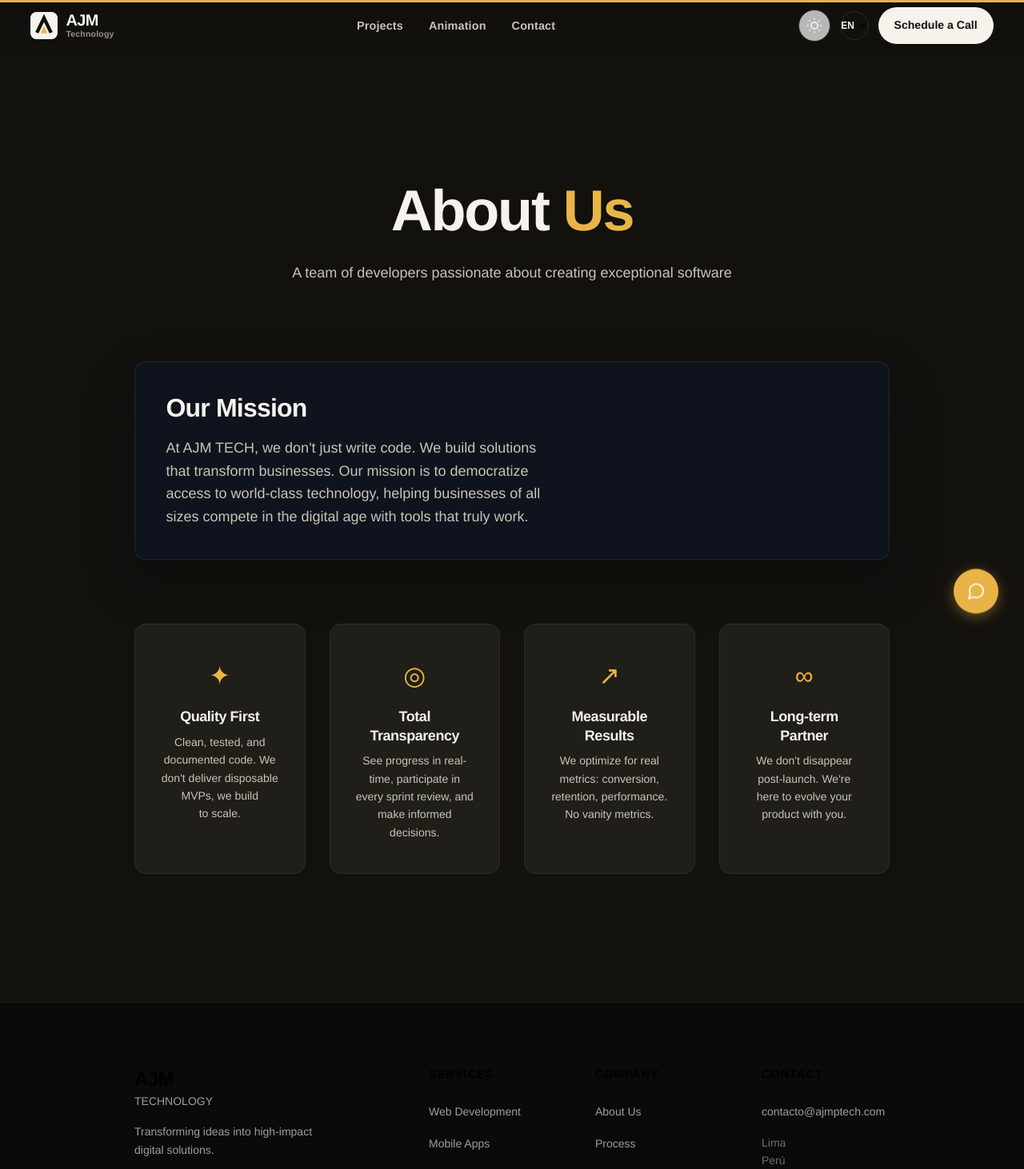
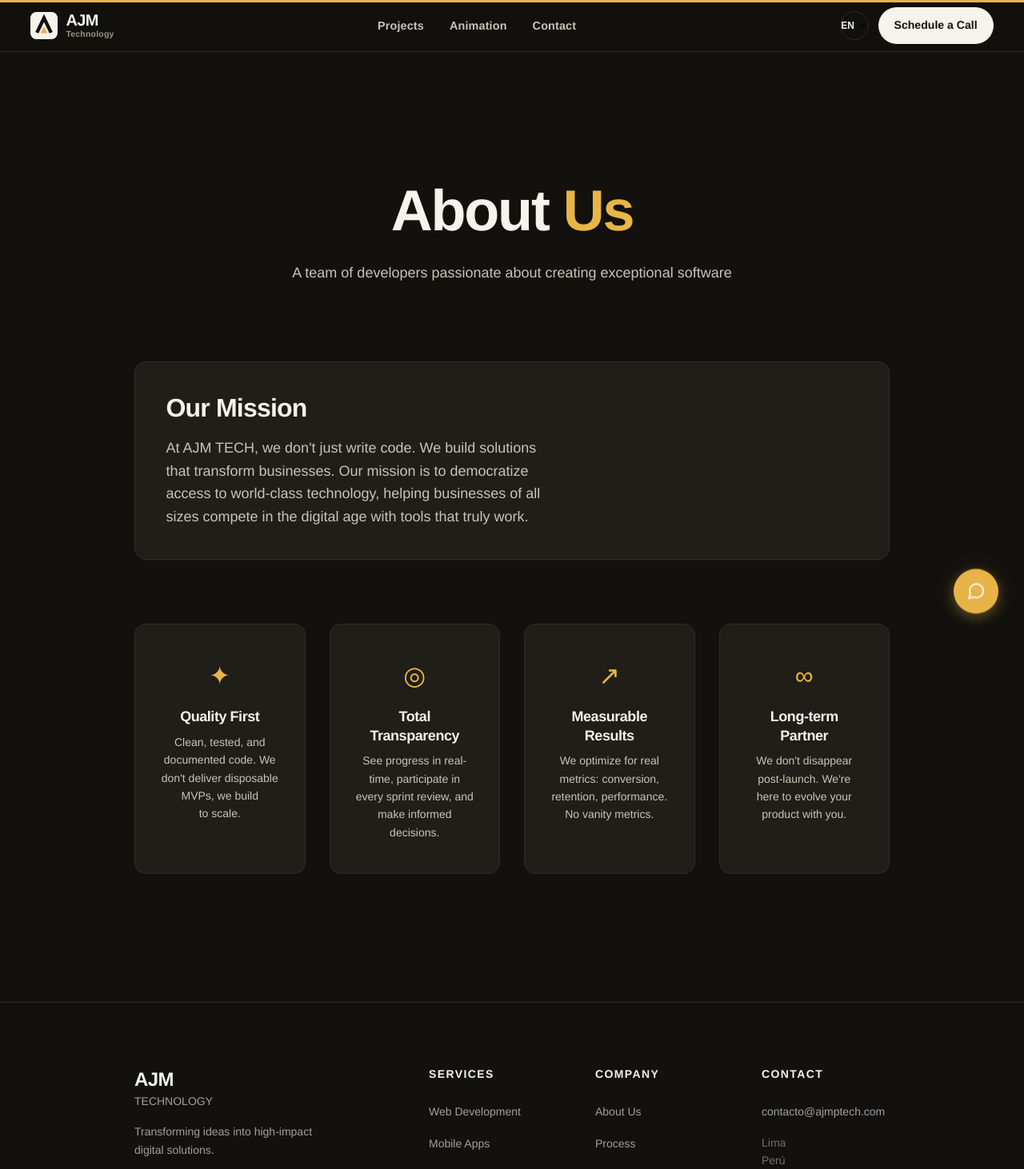
Before and after one commit to Jorgearellano1/arellano-tech-labs, a React (Vite) app: page /nosotros in a window 1280 px wide. Shown: the top 1462 px of the page at 80% size. Built offline with nearby package versions, Linux system fonts and the light colour scheme.

Commit message:
style: una sola paleta en todo el sitio (tinta, amarillo, blanco cálido, gris) y sin modo claro/oscuro

```diff
--- a/index.html
+++ b/index.html
@@ -1,8 +1,7 @@
 <!doctype html>
-<html lang="es">
+<html lang="es" data-theme="dark">
   <head>
     <meta charset="UTF-8" />
-    <script>try{if(localStorage.getItem("theme-v2")!=="light")document.documentElement.setAttribute("data-theme","dark")}catch(e){document.documentElement.setAttribute("data-theme","dark")}</script>
     <link rel="icon" type="image/svg+xml" href="/favicon.svg" />
     <link rel="alternate icon" type="image/png" href="/favicon.png" />
     <link rel="apple-touch-icon" href="/apple-touch-icon.png" />
--- a/src/components/layout/Header.jsx
+++ b/src/components/layout/Header.jsx
@@ -2,12 +2,10 @@ import { useState, useEffect } from 'react';
 import { Link, useLocation } from 'react-router-dom';
 import { useTranslation } from 'react-i18next';
 import LanguageSwitcher from '../common/LanguageSwitcher';
-import useTheme from '../../hooks/useTheme';
 import Logo from '../common/Logo';
 import './Header.css';
 
 const Header = () => {
-    const { theme, toggleTheme } = useTheme();
     const [isScrolled, setIsScrolled] = useState(false);
     const [isMobileMenuOpen, setIsMobileMenuOpen] = useState(false);
     const { t } = useTranslation();
@@ -68,30 +66,6 @@ const Header = () => {
 
                 {/* Actions */}
                 <div className="nav-actions">
-                    <button
-                        onClick={toggleTheme}
-                        className="theme-toggle"
-                        aria-label="Toggle Dark Mode"
-                        title={theme === 'dark' ? "Switch to Light Mode" : "Switch to Dark Mode"}
-                    >
-                        {theme === 'dark' ? (
-                            <svg width="20" height="20" viewBox="0 0 24 24" fill="none" stroke="currentColor" strokeWidth="2">
-                                <circle cx="12" cy="12" r="5" />
-                                <line x1="12" y1="1" x2="12" y2="3" />
-                                <line x1="12" y1="21" x2="12" y2="23" />
-                                <line x1="4.22" y1="4.22" x2="5.64" y2="5.64" />
-                                <line x1="18.36" y1="18.36" x2="19.78" y2="19.78" />
-                                <line x1="1" y1="12" x2="3" y2="12" />
-                                <line x1="21" y1="12" x2="23" y2="12" />
-                                <line x1="4.22" y1="19.78" x2="5.64" y2="18.36" />
-                                <line x1="18.36" y1="5.64" x2="19.78" y2="4.22" />
-                            </svg>
-                        ) : (
-                            <svg width="20" height="20" viewBox="0 0 24 24" fill="none" stroke="currentColor" strokeWidth="2">
-                                <path d="M21 12.79A9 9 0 1 1 11.21 3 7 7 0 0 0 21 12.79z" />
-                            </svg>
-                        )}
-                    </button>
                     <LanguageSwitcher />
                     <Link to="/contacto" className="nav-cta-btn">
                         {t('hero.cta')}
--- a/src/hooks/useSyncedTheme.js
+++ b/src/hooks/useSyncedTheme.js
@@ -1,33 +1,4 @@
-import { useState, useEffect } from 'react';
-
-function readTheme() {
-  if (typeof document === 'undefined') return 'dark';
-  return document.documentElement.getAttribute('data-theme') === 'dark' ? 'dark' : 'light';
-}
-
-function readInitialTheme() {
-  if (typeof window === 'undefined') return 'dark';
-  return localStorage.getItem('theme-v2') === 'light' ? 'light' : 'dark';
-}
-
-/**
- * Stays aligned with Header theme toggles via data-theme on <html>.
- */
-const useSyncedTheme = () => {
-  const [theme, setTheme] = useState(() => readInitialTheme());
-
-  useEffect(() => {
-    const obs = new MutationObserver(() => {
-      setTheme(readTheme());
-    });
-    obs.observe(document.documentElement, {
-      attributes: true,
-      attributeFilter: ['data-theme'],
-    });
-    return () => obs.disconnect();
-  }, []);
-
-  return theme;
-};
+/** Una sola paleta: el tema es siempre el mismo. Se conserva el hook porque el Laboratorio lo consulta. */
+const useSyncedTheme = () => 'dark';
 
 export default useSyncedTheme;
--- a/src/hooks/useTheme.js
+++ b/src/hooks/useTheme.js
@@ -1,27 +1,4 @@
-import { useState, useEffect } from 'react';
-
-const useTheme = () => {
-  const [theme, setTheme] = useState(() => {
-    // Oscuro por defecto (rediseño 2026); claro solo si el visitante lo eligió
-    const savedTheme = localStorage.getItem('theme-v2');
-    return savedTheme === 'light' ? 'light' : 'dark';
-  });
-
-  useEffect(() => {
-    const root = document.documentElement;
-    if (theme === 'dark') {
-      root.setAttribute('data-theme', 'dark');
-    } else {
-      root.removeAttribute('data-theme');
-    }
-    localStorage.setItem('theme-v2', theme);
-  }, [theme]);
-
-  const toggleTheme = () => {
-    setTheme(prevTheme => prevTheme === 'light' ? 'dark' : 'light');
-  };
-
-  return { theme, toggleTheme };
-};
+/** El sitio usa una sola paleta (rediseño 2026): ya no hay modo claro/oscuro. Se conserva la firma por compatibilidad. */
+const useTheme = () => ({ theme: 'dark', toggleTheme: () => {} });
 
 export default useTheme;
--- a/src/styles/redesign.css
+++ b/src/styles/redesign.css
@@ -46,7 +46,7 @@
   --color-cta-black: #F5F3EC;
   --color-cta-black-hover: #FFFFFF;
   --color-header-bg: #12110E;
-  --color-footer-bg: #0B0A08;
+  --color-footer-bg: #12110E;
   --surface-page: #12110E;
   --surface-section: #12110E;
   --surface-section-alt: #1B1A16;
@@ -250,9 +250,9 @@ p { text-wrap: pretty; }
 /* Rokko */
 .rd-anim .rd-prod { padding-top: clamp(28px, 4vw, 48px); padding-bottom: clamp(48px, 7vw, 88px); }
 .rd-rokko { background: #1B1030; }
-.rd-stage--rokko { background: #2A1A40; }
+.rd-stage--rokko { background: #24211A; }
 .rd-stage--rokko::after { background: linear-gradient(rgba(27, 16, 48, 0) 70%, #1B1030 100%); }
-.rd-rokko-sun { position: absolute; left: 50%; top: 12%; width: min(52vw, 620px); aspect-ratio: 1; margin-left: calc(min(52vw, 620px) / -2); border-radius: 50%; background: #FFE14D; }
+.rd-rokko-sun { position: absolute; left: 50%; top: 12%; width: min(52vw, 620px); aspect-ratio: 1; margin-left: calc(min(52vw, 620px) / -2); border-radius: 50%; background: var(--color-cta-yellow); }
 .rd-ch--markup { left: 3%; width: 22%; bottom: -4%; }
 .rd-ch--mina { right: 6%; width: 23%; bottom: -3%; }
 .rd-ch--roko { left: 38%; width: 22%; bottom: 0; z-index: 2; }
@@ -388,7 +388,7 @@ p { text-wrap: pretty; }
 .rd-serie-head > div { flex: 1 1 320px; min-width: 0; }
 .rd-serie-head h2 { font-size: clamp(1.9rem, 4.2vw, 3.6rem); font-weight: 900; text-transform: uppercase; line-height: 1; letter-spacing: -0.03em; }
 .rd-serie-head p { margin-top: 10px; max-width: 52ch; }
-.rd-serie-mark { max-height: 88px; width: auto; background: #0B2412; padding: 12px 16px; border-radius: 16px; }
+.rd-serie-mark { max-height: 88px; width: auto; background: #24211A; padding: 12px 16px; border-radius: 16px; }
 .rd-serie-media { display: grid; grid-template-columns: minmax(0, 1fr) auto auto; gap: 14px; height: clamp(280px, 36vw, 500px); }
 .rd-serie-media .rd-stage { height: 100%; border-radius: 24px; }
 .rd-clip { display: block; height: 100%; aspect-ratio: 9 / 16; object-fit: cover; border-radius: 24px; background: var(--surface-card); }
@@ -401,13 +401,12 @@ p { text-wrap: pretty; }
 .rd-ch--ushico { left: 53%; width: 15%; bottom: 5%; z-index: 2; }
 .rd-ch--mayo { left: 67%; right: auto; width: 19%; top: auto; bottom: 9%; }
 .rd-ch--bufi { right: -1%; width: 17%; bottom: -5%; }
-.rd-stage--rokko { background: #2A1A40; }
+.rd-stage--rokko { background: #24211A; }
 .rd-stage--rokko::after { background: none; }
 .rd-cards { list-style: none; display: grid; grid-template-columns: repeat(auto-fit, minmax(150px, 1fr)); gap: 14px; margin-top: 14px; }
 .rd-cards li { display: flex; flex-direction: column; gap: 4px; padding: 14px; border-radius: 22px; background: var(--surface-card); border: 1px solid var(--color-border-light); }
 .rd-card-fig { display: grid; place-items: center; aspect-ratio: 1; margin-bottom: 10px; border-radius: 14px; overflow: hidden; }
-.rd-cards--legado .rd-card-fig { background: #1F5A2B; }
-.rd-cards--rokko .rd-card-fig { background: #3A2560; }
+.rd-card-fig { background: #24211A; }
 .rd-card-fig img { max-width: 84%; max-height: 84%; object-fit: contain; transition: transform 0.45s cubic-bezier(0.34, 1.56, 0.64, 1); }
 .rd-cards li:hover .rd-card-fig img { transform: scale(1.12) rotate(-4deg); }
 .rd-cards strong { font-size: 1.125rem; font-weight: 800; color: var(--color-text-primary); }
@@ -475,11 +474,11 @@ p { text-wrap: pretty; }
 :root:not([data-theme='dark']) .rd-cover-bar em { color: inherit; box-shadow: inset 0 -0.3em 0 var(--color-cta-yellow); }
 
 /* ---------- Escenas ---------- */
-.rd-film { position: relative; background: #0B0A08; }
+.rd-film { position: relative; background: #12110E; }
 .rd-film-title { padding: clamp(56px, 8vw, 120px) clamp(20px, 4vw, 48px) clamp(28px, 4vw, 56px); text-align: center; color: #F5F3EC; font-size: clamp(2.2rem, 6.4vw, 6rem); font-weight: 900; line-height: 0.96; letter-spacing: -0.04em; text-transform: uppercase; }
-.rd-scene { position: sticky; top: 0; height: 100svh; min-height: 560px; overflow: hidden; background: #0B0A08; border-radius: 28px 28px 0 0; box-shadow: 0 -30px 60px rgba(0, 0, 0, 0.55); }
-.rd-scene-bg { position: absolute; inset: -8%; background-size: cover; background-position: center; filter: blur(34px) saturate(1.3); opacity: 0.5; }
-.rd-scene::before { content: ''; position: absolute; inset: 0; z-index: 1; background: linear-gradient(180deg, color-mix(in srgb, var(--case) 78%, #000) 0%, color-mix(in srgb, var(--case) 30%, transparent) 46%, rgba(11, 10, 8, 0.2) 100%); }
+.rd-scene { position: sticky; top: 0; height: 100svh; min-height: 560px; overflow: hidden; background: #12110E; border-radius: 28px 28px 0 0; box-shadow: 0 -30px 60px rgba(0, 0, 0, 0.55); }
+.rd-scene-bg { position: absolute; inset: -8%; background-size: cover; background-position: center; filter: blur(34px) grayscale(1); opacity: 0.28; }
+.rd-scene::before { content: ''; position: absolute; inset: 0; z-index: 1; background: linear-gradient(180deg, #12110E 0%, rgba(18, 17, 14, 0.72) 46%, rgba(18, 17, 14, 0.35) 100%); }
 .rd-scene-in { position: relative; z-index: 2; display: flex; flex-direction: column; align-items: center; height: 100%; padding: calc(var(--header-height) + clamp(16px, 3vh, 40px)) clamp(16px, 4vw, 48px) 0; text-align: center; }
 .rd-scene-logo { max-height: 44px; max-width: 170px; object-fit: contain; background: #fff; padding: 8px 14px; border-radius: 12px; margin-bottom: clamp(10px, 1.6vh, 18px); }
 .rd-scene h3 { color: #fff; font-size: clamp(2.6rem, 9vw, 8.4rem); font-weight: 900; line-height: 0.9; letter-spacing: -0.045em; text-transform: uppercase; }
@@ -490,11 +489,11 @@ p { text-wrap: pretty; }
 .rd-scene-shot.is-portrait img { width: auto; max-width: 31%; object-fit: contain; object-position: top; box-shadow: none; height: 100%; }
 
 /* ---------- Más proyectos: fila de tarjetas altas ---------- */
-.rd-more { position: relative; z-index: 3; background: #0B0A08; border-radius: 28px 28px 0 0; box-shadow: 0 -30px 60px rgba(0, 0, 0, 0.55); padding: clamp(48px, 7vw, 96px) 0 clamp(56px, 8vw, 112px); }
+.rd-more { position: relative; z-index: 3; background: #12110E; border-radius: 28px 28px 0 0; box-shadow: 0 -30px 60px rgba(0, 0, 0, 0.55); padding: clamp(48px, 7vw, 96px) 0 clamp(56px, 8vw, 112px); }
 .rd-more-title { padding: 0 clamp(20px, 4vw, 48px); margin-bottom: clamp(20px, 3vw, 36px); color: #F5F3EC; font-size: clamp(1.8rem, 4vw, 3.4rem); font-weight: 900; text-transform: uppercase; letter-spacing: -0.03em; }
 .rd-more-row { list-style: none; display: flex; gap: 14px; overflow-x: auto; scroll-snap-type: x mandatory; padding: 4px clamp(20px, 4vw, 48px) 14px; scrollbar-width: thin; }
 .rd-more-row li { flex: none; width: clamp(210px, 24vw, 330px); scroll-snap-align: start; }
-.rd-more-row a, .rd-more-row div { position: relative; display: block; aspect-ratio: 3 / 4; overflow: hidden; border-radius: 22px; background: var(--case); }
+.rd-more-row a, .rd-more-row div { position: relative; display: block; aspect-ratio: 3 / 4; overflow: hidden; border-radius: 22px; background: #24211A; }
 .rd-more-row img { position: absolute; inset: 0; width: 100%; height: 100%; object-fit: cover; object-position: top; transition: transform 0.7s cubic-bezier(0.16, 1, 0.3, 1); }
 .rd-more-row li:hover img { transform: scale(1.07); }
 .rd-more-info { position: absolute; inset: auto 0 0; display: flex; flex-direction: column; gap: 2px; padding: 56px 16px 16px; background: linear-gradient(transparent, rgba(0, 0, 0, 0.88)); }
@@ -505,15 +504,15 @@ p { text-wrap: pretty; }
    MUNDO ANIMACIÓN — cielo nocturno con estrellas, paneles redondeados y personajes.
    Paleta propia y fija: la página /animacion y su escena en la home.
    ============================================ */
-.rd-sky { --sky: #130F33; --sky-2: #241B66; --sky-ink: #F4F2FF; --sky-ink-2: #C3C0EA; position: relative; background: radial-gradient(120% 60% at 50% 0%, var(--sky-2) 0%, var(--sky) 60%); color: var(--sky-ink); }
+.rd-sky { --sky: #12110E; --sky-2: #24211A; --sky-ink: #F5F3EC; --sky-ink-2: #C9C4B6; position: relative; background: radial-gradient(120% 60% at 50% 0%, var(--sky-2) 0%, var(--sky) 60%); color: var(--sky-ink); }
 .rd-sky h1, .rd-sky h2 { color: var(--sky-ink); }
 .rd-sky p, .rd-sky .rd-lead { color: var(--sky-ink-2); }
 .rd-sky h1 span, .rd-sky h2 span, [data-theme='dark'] .rd-sky h1 span { box-shadow: none; color: var(--color-cta-yellow); }
 .rd-sky .rd-btn--ghost { color: #fff; border-color: rgba(255, 255, 255, 0.6); }
 .rd-sky-stars { position: absolute; inset: 0; pointer-events: none; overflow: hidden; }
 .rd-sky-stars::before, .rd-sky-stars::after { content: ''; position: absolute; inset: 0; }
-.rd-sky-stars::before { background-image: radial-gradient(1.8px 1.8px at 12% 18%, #fff 50%, transparent 51%), radial-gradient(1.3px 1.3px at 68% 9%, #fff 50%, transparent 51%), radial-gradient(2.4px 2.4px at 86% 42%, #F3D58A 50%, transparent 51%), radial-gradient(1.3px 1.3px at 33% 61%, #fff 50%, transparent 51%), radial-gradient(1.7px 1.7px at 52% 84%, #9EE8FF 50%, transparent 51%); background-size: 480px 400px; animation: rd-twinkle 4.5s ease-in-out infinite; }
-.rd-sky-stars::after { background-image: radial-gradient(1.4px 1.4px at 24% 36%, #fff 50%, transparent 51%), radial-gradient(2.6px 2.6px at 76% 72%, #F3D58A 50%, transparent 51%), radial-gradient(1.2px 1.2px at 45% 14%, #fff 50%, transparent 51%), radial-gradient(1.6px 1.6px at 92% 88%, #FF9BD2 50%, transparent 51%); background-size: 620px 520px; animation: rd-twinkle 6s ease-in-out -2s infinite; }
+.rd-sky-stars::before { background-image: radial-gradient(1.8px 1.8px at 12% 18%, #fff 50%, transparent 51%), radial-gradient(1.3px 1.3px at 68% 9%, #fff 50%, transparent 51%), radial-gradient(2.4px 2.4px at 86% 42%, #F3D58A 50%, transparent 51%), radial-gradient(1.3px 1.3px at 33% 61%, #fff 50%, transparent 51%), radial-gradient(1.7px 1.7px at 52% 84%, #fff 50%, transparent 51%); background-size: 480px 400px; animation: rd-twinkle 4.5s ease-in-out infinite; }
+.rd-sky-stars::after { background-image: radial-gradient(1.4px 1.4px at 24% 36%, #fff 50%, transparent 51%), radial-gradient(2.6px 2.6px at 76% 72%, #F3D58A 50%, transparent 51%), radial-gradient(1.2px 1.2px at 45% 14%, #fff 50%, transparent 51%), radial-gradient(1.6px 1.6px at 92% 88%, #F3D58A 50%, transparent 51%); background-size: 620px 520px; animation: rd-twinkle 6s ease-in-out -2s infinite; }
 .rd-sky--scene { overflow: hidden; padding-top: clamp(64px, 9vw, 130px); min-height: 100svh; display: flex; flex-direction: column; }
 .rd-sky--scene .rd-crew { margin-top: auto; }
 .rd-sky-head { position: relative; z-index: 2; display: flex; flex-direction: column; align-items: center; gap: 24px; text-align: center; }
@@ -546,3 +545,28 @@ p { text-wrap: pretty; }
   .rd-mosaic img, .rd-mosaic video, .rd-more-row img { transition: none; }
 }
 .rd-show { overflow-x: clip; }
+
+/* ============================================
+   UNA SOLA PALETA (sin modo claro/oscuro): tinta #12110E, amarillo #E8B547, blanco cálido #F5F3EC, gris #9A9486.
+   <html data-theme="dark"> es fijo; estos valores mandan en todo el sitio, header y footer incluidos.
+   ============================================ */
+:root, [data-theme='dark'] {
+  --surface-page: #12110E; --surface-section: #12110E; --surface-section-alt: #1B1A16; --surface-card: #201E19;
+  --color-text-primary: #F5F3EC; --color-text-secondary: #C9C4B6; --color-text-tertiary: #C9C4B6; --color-text-muted: #9A9486;
+  --color-border-light: #2E2C25; --color-border-medium: #45423A;
+  --color-header-bg: #12110E; --color-footer-bg: #12110E;
+  --color-cta-yellow: #E8B547; --color-cta-yellow-hover: #F0C566; --color-cta-black: #F5F3EC; --color-cta-black-hover: #FFFFFF; --color-text-white: #12110E;
+  --color-background-white: #201E19; --color-background-black: #F5F3EC; --color-background-pink: #E8B547; --color-background-gradient-start: #12110E; --color-background-gradient-end: #12110E;
+  --color-success: #E8B547; --color-info: #C9C4B6;
+}
+.header, [data-theme='dark'] .header, .header.scrolled, [data-theme='dark'] .header.scrolled { background: rgba(18, 17, 14, 0.92); border-bottom-color: #2E2C25; }
+.footer { background: #12110E; border-top: 1px solid #2E2C25; }
+.rd-show.rd-sky { background: #12110E; }
+.rd-sky { background: #12110E; }
+.rd-stage::after { background: linear-gradient(rgba(18, 17, 14, 0) 82%, rgba(18, 17, 14, 0.8) 100%); }
+.rd-stage { background: #24211A; }
+.footer { --color-text-white: #F5F3EC; }
+[data-theme='dark'] .main-content .info-item-minimal,
+[data-theme='dark'] .main-content .contact-form-minimal-wrapper,
+[data-theme='dark'] .main-content .mission-section { background: #201E19; border: 1px solid #2E2C25; box-shadow: none; }
+[data-theme='dark'] .main-content .minimal-input { background: #12110E; border-color: #45423A; color: #F5F3EC; }
```
